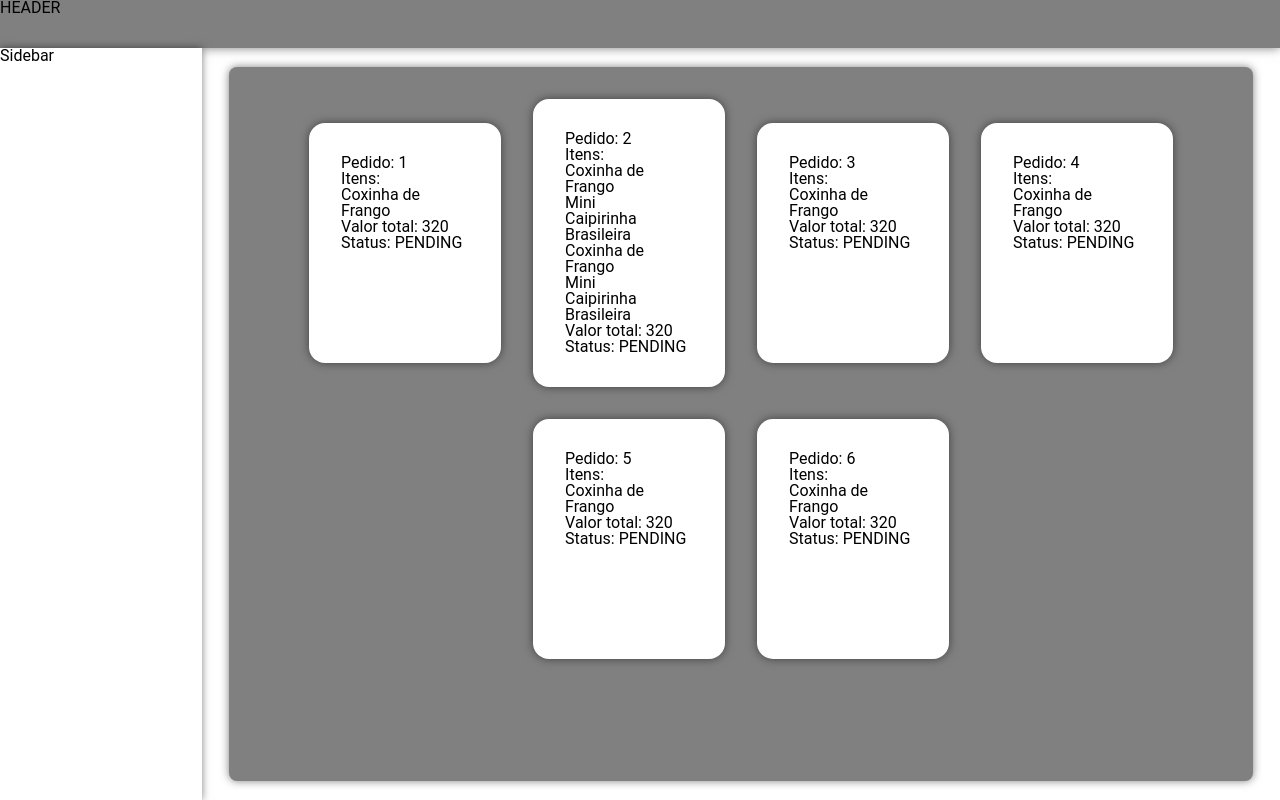
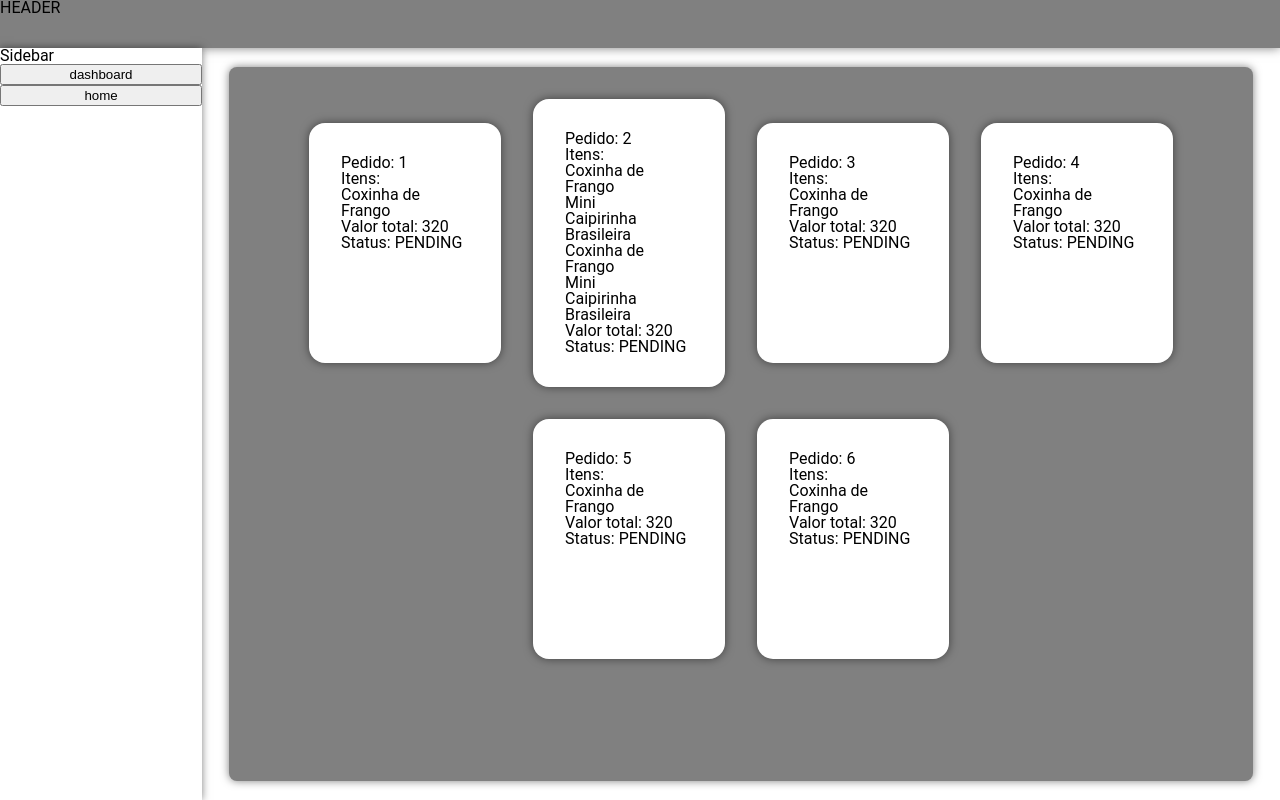
Before and after one commit to oscarmaia/tamega, a React (Create React App) app: page / in a window 1280 px wide. Built offline with nearby package versions, Linux system fonts and the light colour scheme.

Commit message:
test: add test navlink

```diff
--- a/src/components/Sidebar.js
+++ b/src/components/Sidebar.js
@@ -4,7 +4,11 @@ import styled from "styled-components";
 export default function Sidebar({ children }) {
   return (
     <PageContainer>
-      <SidebarContainer>Sidebar</SidebarContainer>
+      <SidebarContainer>
+        Sidebar
+        <button>dashboard</button>
+        <button>home</button>
+      </SidebarContainer>
       {children}
     </PageContainer>
   );
@@ -15,6 +19,8 @@ const PageContainer = styled.div`
 `;
 
 const SidebarContainer = styled.div`
+  display: flex;
+  flex-direction: column;
   width: 15rem;
   min-height: calc(100vh - 3rem);
   background-color: #fff;
```
